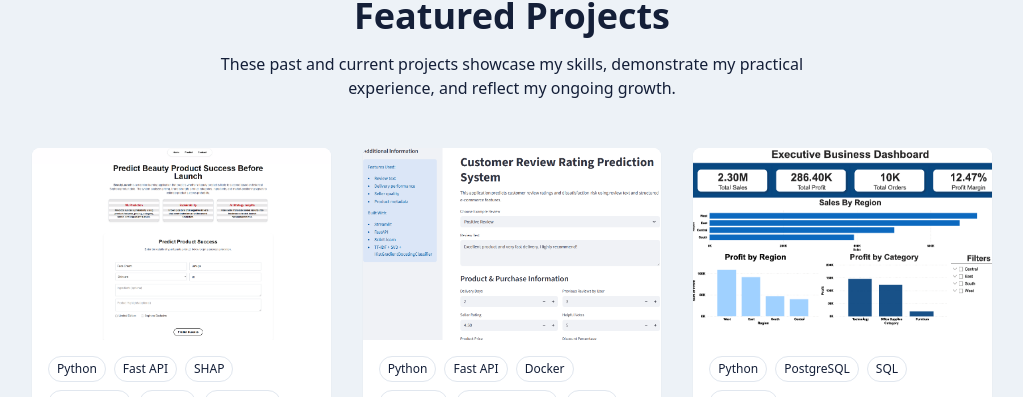
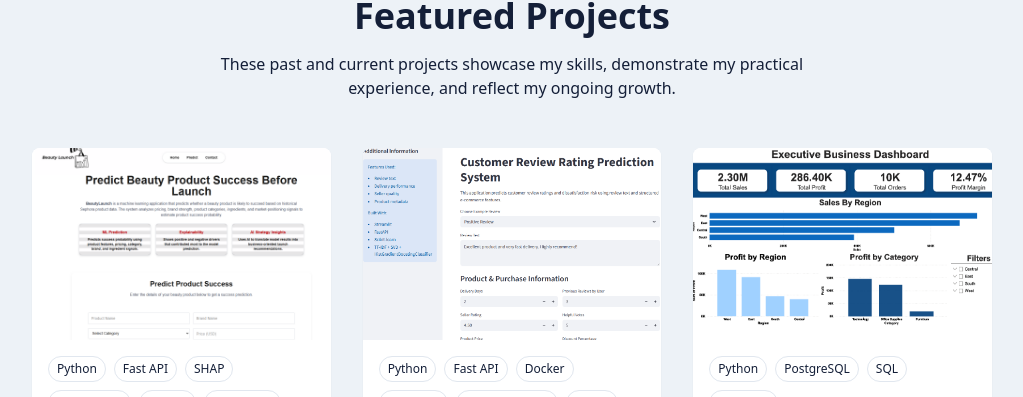
Before and after one commit to SharipovaRi/My-Portfolio-Project, a React (Vite) app in the folder client/: page / in a window 1280 px wide. Shown: the part 3126-3523 px from the top of the page, without its empty margins (128-1151 px from the left). Built offline with nearby package versions, Linux system fonts and the light colour scheme.

Commit message:
update picture for a beauty launch project

```diff
--- a/client/src/components/ProjectsSection.jsx
+++ b/client/src/components/ProjectsSection.jsx
@@ -6,7 +6,7 @@ const projects = [
     id: 1,
     title: "AI Beauty Product Success Predictor",
     description: "End-to-end machine learning platform that predicts beauty product launch success using historical Sephora data. Features SHAP explainability, a Gemini-powered AI assistant, FastAPI backend, Next.js frontend, and real-time deployment on Railway.",
-    image: "/projects/Picture0.png",
+    image: "/projects/Picture.png",
     tags: ["Python", "Fast API", "SHAP", "Scikit-Learn", "Next.js", "TypeScript", " Gemini API ", "Railway"],
     githubURL:"https://github.com/SharipovaRi/beauty_product_success_predictor",
     websiteURL: "https://beauty-launch.up.railway.app/"
```
Also changed, not shown: client/public/projects/Picture.png (added), client/public/projects/Picture0.png (deleted).
